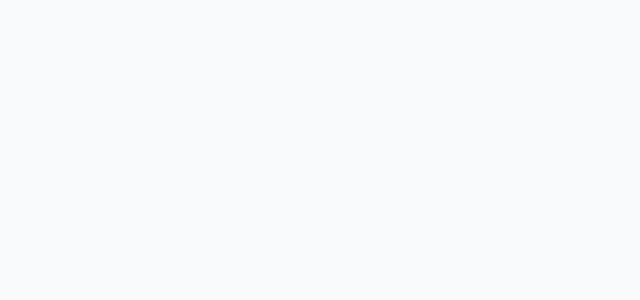
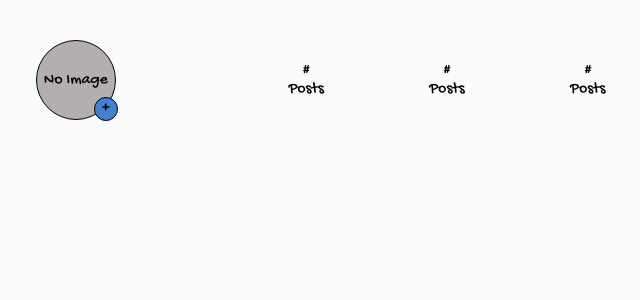
Before and after one commit to rdpinkst/instagram-clone, a React (Create React App) app: page /profile in a window 1280 px wide. Before the commit this address had no page. Shown: the top 300 px of the page, without its empty margins (293-933 px from the left). Built offline with nearby package versions, Linux system fonts and the light colour scheme.

Commit message:
Working on profile for user page

```diff
--- a/src/App.css
+++ b/src/App.css
@@ -130,8 +130,12 @@ span{
     width: 2rem;
     border: 1px solid black;
     border-radius: 50%;
-    background-color: aquamarine;
+    background-color: rgb(179, 175, 175);
     margin-right: 0.5rem;
+    font-size: 0.5rem;
+    display: flex;
+    justify-content: center;
+    align-items: center;
 }
 .comment{
     display: flex;
@@ -169,3 +173,47 @@ nav{
 .site-title{
     font-size: 2rem;
 }
+.no-pic{
+    text-align: center;
+    color: black;
+}
+.bigger-pic{
+    height: 5rem;
+    width: 5rem;
+    font-size: 1rem;
+    position: relative;
+}
+.add-pic{
+    position: absolute;
+    height: 1.5rem;
+    width: 1.5rem;
+    border-radius: 50%;
+    border: 1px solid black;
+    display: flex;
+    justify-content: center;
+    align-items: center;
+    bottom: -.1rem;
+    right: -0.2rem;
+    background-color: #467fd0;
+}
+.add{
+    color: black;
+}
+.post-data{
+    display: flex;
+    justify-content: space-around;
+    width: 33%;
+    height: 5rem;
+    margin-left: 7rem;
+    align-items: center;
+}
+.number{
+    text-align: center;
+}
+.user-info{
+    min-height: 100%;
+    width: 100%;
+    display: flex;
+    justify-content: center;
+    margin-top: 5rem;
+}
--- a/src/App.js
+++ b/src/App.js
@@ -4,6 +4,7 @@ import { BrowserRouter, Routes, Route } from 'react-router-dom';
 import SignIn from './components/Sign-in';
 import SignUp from './components/SignUp';
 import Homepage from './components/Homepage';
+import Profile from './components/Profile';
 
 function App() {
   const [user, setUser] = useState({})
@@ -14,6 +15,7 @@ function App() {
           <Route path="/" element={<SignIn user={user} setUser={setUser} />} />
           <Route path="/sign-up" element={<SignUp user={user} setUser={setUser} />} />
           <Route path="/home" element={<Homepage user={user} setUser={setUser} />} />
+          <Route path="/profile" element={<Profile />} />
         </Routes>
       </BrowserRouter>
     </div>
--- a/src/components/HomeNavbar.js
+++ b/src/components/HomeNavbar.js
@@ -1,16 +1,19 @@
 import React from "react";
+import { Link } from "react-router-dom";
 
-function HomeNavbar(){
+function HomeNavbar() {
   return (
     <nav>
       <h1 className="site-title">El-Instagram Clone</h1>
       <ul className="profile-links">
         <li>Add pic</li>
-                <li>Profile</li>
+        <li>
+          <Link to="/profile">Profile</Link>
+        </li>
         <li>Log Out</li>
       </ul>
     </nav>
-    )
+  );
 }
 
 export default HomeNavbar;
--- a/src/components/Homepage.js
+++ b/src/components/Homepage.js
@@ -3,6 +3,8 @@ import { auth } from "../firebase";
 import { signOut } from "firebase/auth";
 import { Navigate } from "react-router-dom";
 import HomeNavbar from "./HomeNavbar";
+import Profile from "./Profile";
+import { Route, Routes } from "react-router-dom";
 import Post from "./Post";
 
 const firstPost = {
--- a/src/components/Profile.js
+++ b/src/components/Profile.js
@@ -1,9 +1,30 @@
 import React from "react";
 
-function Profile(){
-    return (
-        <h1>Profile</h1>
-    )
+function Profile() {
+  return (
+    <div className="user-info">
+        <div className="profile-pic bigger-pic">
+            <span className="no-pic">No Image</span>
+            <div className="add-pic">
+                <span className="add">+</span>
+            </div>
+        </div>
+        <div className="post-data">
+            <div className="data">
+                <p className="number">#</p>
+                <p className="data-name">Posts</p>
+            </div>
+            <div className="data">
+                <p className="number">#</p>
+                <p className="data-name">Posts</p>
+            </div>
+            <div className="data">
+                <p className="number">#</p>
+                <p className="data-name">Posts</p>
+            </div>
+        </div>
+    </div>
+  );
 }
 
 export default Profile;
```
Lines whose indentation alone changed are shown as unchanged.
